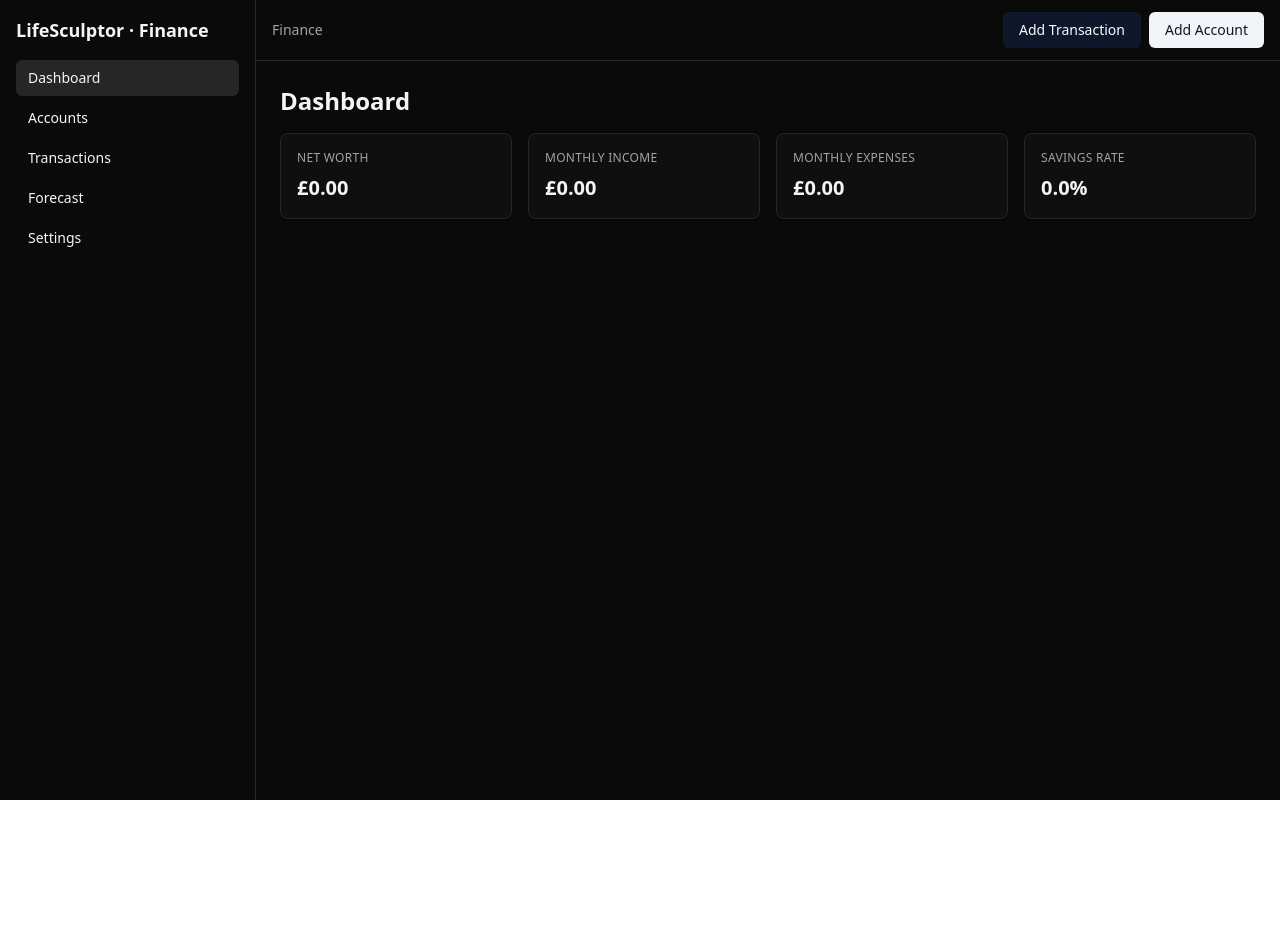
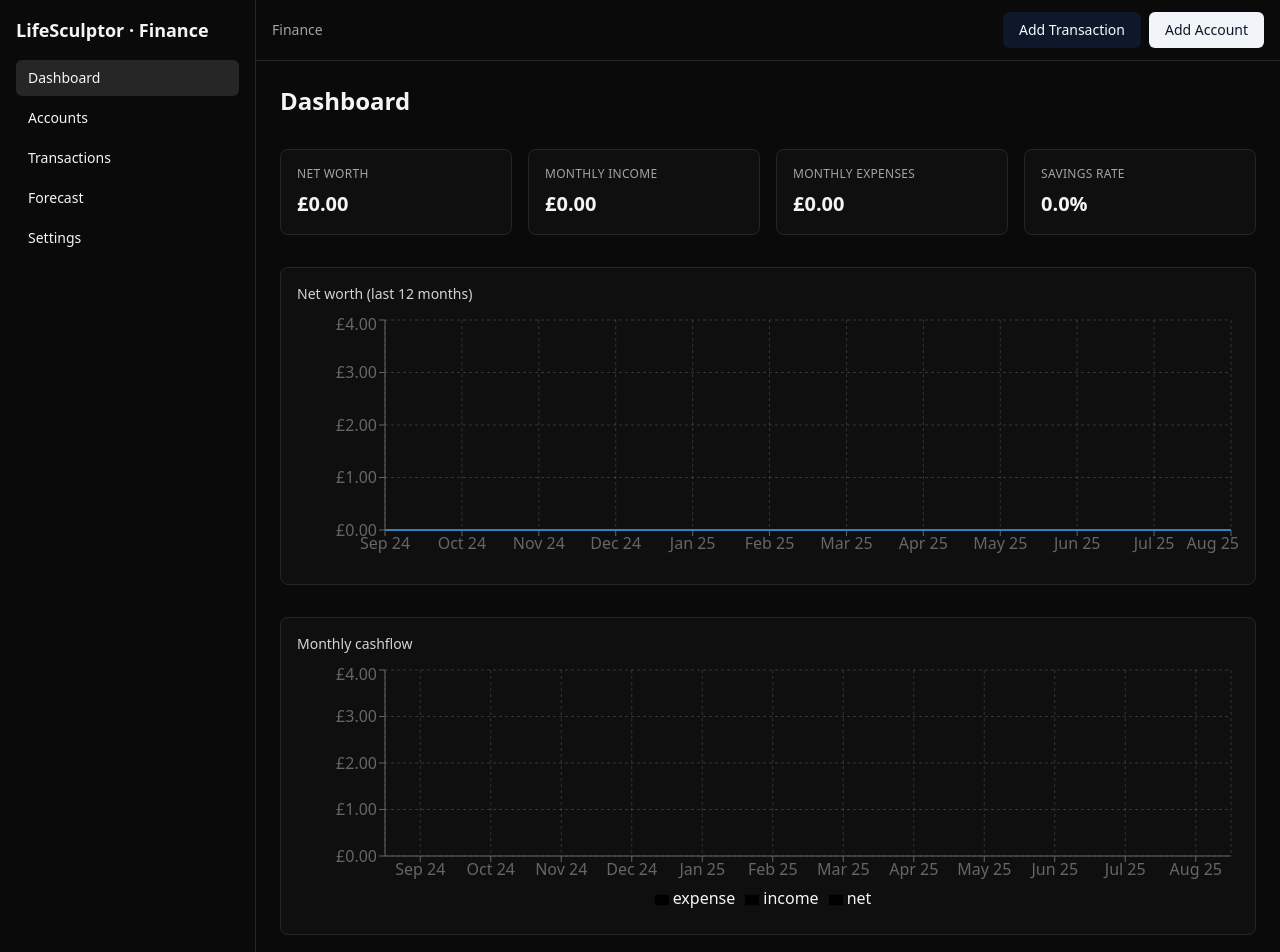
Before and after one commit to EthDevelopment/Lifesculptor-V1, a React (Vite) app in the folder lifesculptor-finance/: page / in a window 1280 px wide. Shown: the top 952 px of the page. Before the commit the page ends 800 px from the top, so only its background shows below. Built offline with nearby package versions, Linux system fonts and the light colour scheme.

Commit message:
graphs added - semi functional

```diff
--- /dev/null
+++ b/lifesculptor-finance/src/lib/format.ts
@@ -0,0 +1,6 @@
+export const gbp = (n: number) =>
+  new Intl.NumberFormat("en-GB", {
+    style: "currency",
+    currency: "GBP",
+    maximumFractionDigits: 2,
+  }).format(n);
--- a/lifesculptor-finance/src/pages/Dashboard.tsx
+++ b/lifesculptor-finance/src/pages/Dashboard.tsx
@@ -1,23 +1,155 @@
+import { useMemo } from "react";
 import { useFinanceStore } from "@/stores/useFinanceStore";
+import {
+  format,
+  subMonths,
+  startOfMonth,
+  isSameMonth,
+  parseISO,
+} from "date-fns";
+import {
+  ResponsiveContainer,
+  LineChart,
+  Line,
+  XAxis,
+  YAxis,
+  Tooltip,
+  CartesianGrid,
+  BarChart,
+  Bar,
+  Legend,
+} from "recharts";
+import { gbp } from "@/lib/format";
 
 export default function Dashboard() {
-  const netWorth = useFinanceStore((s) => s.netWorth());
+  const txns = useFinanceStore((s) => s.transactions);
+  const netWorthNow = useFinanceStore((s) => s.netWorth());
   const monthInc = useFinanceStore((s) => s.monthIncome());
   const monthExp = useFinanceStore((s) => s.monthExpenses());
   const savingsRate = useFinanceStore((s) => s.savingsRate());
 
+  // Build monthly buckets for the last 12 months (including current)
+  const { cashflow, netWorthSeries } = useMemo(() => {
+    const months: { key: string; date: Date }[] = [];
+    const now = new Date();
+    for (let i = 11; i >= 0; i--) {
+      const d = startOfMonth(subMonths(now, i));
+      months.push({ key: format(d, "yyyy-MM"), date: d });
+    }
+
+    // Aggregate txns into months
+    const cash = months.map((m) => {
+      let income = 0;
+      let expense = 0;
+      for (const t of txns) {
+        const td = parseISO(t.date);
+        if (isSameMonth(td, m.date)) {
+          if (t.type === "income") income += t.amount;
+          if (t.type === "expense") expense += t.amount;
+        }
+      }
+      return {
+        month: format(m.date, "MMM yy"),
+        income,
+        expense,
+        net: income - expense,
+      };
+    });
+
+    // Net worth series as cumulative sum of monthly net deltas ending at current net worth
+    // We backfill: compute cumulative delta over 12 months, then offset so last point equals netWorthNow
+    const deltas = cash.map((c) => c.net);
+    const cum = deltas.reduce<number[]>((arr, d, i) => {
+      const prev = i === 0 ? 0 : arr[i - 1];
+      arr.push(prev + d);
+      return arr;
+    }, []);
+
+    // Offset so final cum matches current net worth
+    const offset = netWorthNow - (cum[cum.length - 1] || 0);
+    const netSeries = months.map((m, i) => ({
+      month: format(m.date, "MMM yy"),
+      netWorth: cum[i] + offset,
+    }));
+
+    return { cashflow: cash, netWorthSeries: netSeries };
+  }, [txns, netWorthNow]);
+
   return (
-    <div className="mx-auto max-w-6xl">
-      <h1 className="text-2xl font-semibold mb-4">Dashboard</h1>
+    <div className="mx-auto max-w-6xl space-y-8">
+      <h1 className="text-2xl font-semibold">Dashboard</h1>
+
+      {/* KPIs */}
       <div className="grid grid-cols-1 sm:grid-cols-2 lg:grid-cols-4 gap-4">
-        <KpiCard label="Net worth" value={`£${netWorth.toFixed(2)}`} />
-        <KpiCard label="Monthly income" value={`£${monthInc.toFixed(2)}`} />
-        <KpiCard label="Monthly expenses" value={`£${monthExp.toFixed(2)}`} />
+        <KpiCard label="Net worth" value={gbp(netWorthNow)} />
+        <KpiCard label="Monthly income" value={gbp(monthInc)} />
+        <KpiCard label="Monthly expenses" value={gbp(monthExp)} />
         <KpiCard
           label="Savings rate"
           value={`${(savingsRate * 100).toFixed(1)}%`}
         />
       </div>
+
+      {/* Net worth history */}
+      <section className="rounded-lg border border-neutral-800 p-4 bg-neutral-900/40">
+        <div className="text-sm text-neutral-300 mb-2">
+          Net worth (last 12 months)
+        </div>
+        <div className="h-64">
+          <ResponsiveContainer width="100%" height="100%">
+            <LineChart
+              data={netWorthSeries}
+              margin={{ left: 8, right: 8, top: 8, bottom: 8 }}
+            >
+              <CartesianGrid strokeDasharray="3 3" strokeOpacity={0.2} />
+              <XAxis dataKey="month" />
+              <YAxis tickFormatter={(v) => gbp(v)} width={80} />
+              <Tooltip
+                formatter={(value) => [gbp(value as number), "Net worth"]}
+                labelClassName="text-neutral-200"
+              />
+              <Line
+                type="monotone"
+                dataKey="netWorth"
+                dot={false}
+                strokeWidth={2}
+              />
+            </LineChart>
+          </ResponsiveContainer>
+        </div>
+      </section>
+
+      {/* Cashflow bars */}
+      <section className="rounded-lg border border-neutral-800 p-4 bg-neutral-900/40">
+        <div className="text-sm text-neutral-300 mb-2">Monthly cashflow</div>
+        <div className="h-64">
+          <ResponsiveContainer width="100%" height="100%">
+            <BarChart
+              data={cashflow}
+              margin={{ left: 8, right: 8, top: 8, bottom: 8 }}
+            >
+              <CartesianGrid strokeDasharray="3 3" strokeOpacity={0.2} />
+              <XAxis dataKey="month" />
+              <YAxis tickFormatter={(v) => gbp(v)} width={80} />
+              <Legend />
+              <Tooltip
+                formatter={(value, name) => [
+                  gbp(value as number),
+                  name === "income"
+                    ? "Income"
+                    : name === "expense"
+                    ? "Expenses"
+                    : "Net",
+                ]}
+                labelClassName="text-neutral-200"
+              />
+              <Bar dataKey="income" />
+              <Bar dataKey="expense" />
+              <Bar dataKey="net" />
+            </BarChart>
+          </ResponsiveContainer>
+        </div>
+      </section>
     </div>
   );
 }
```
